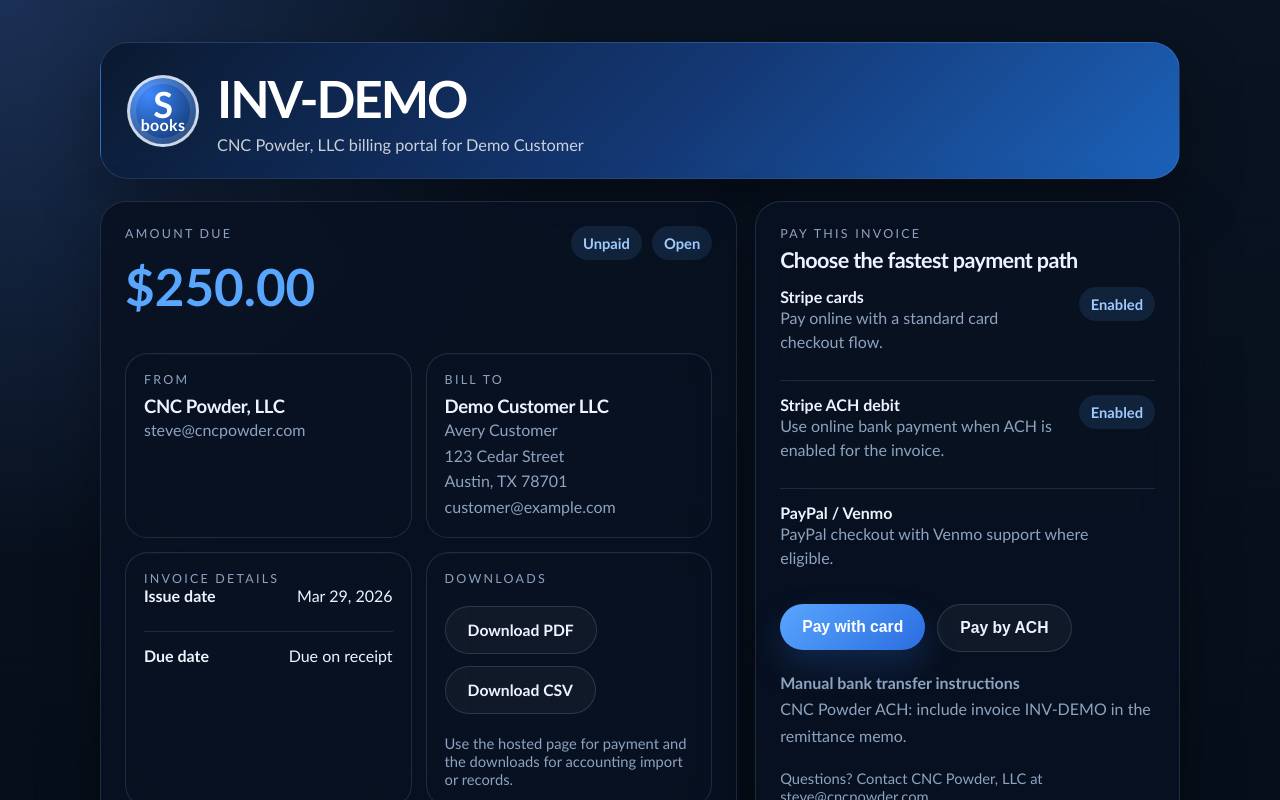
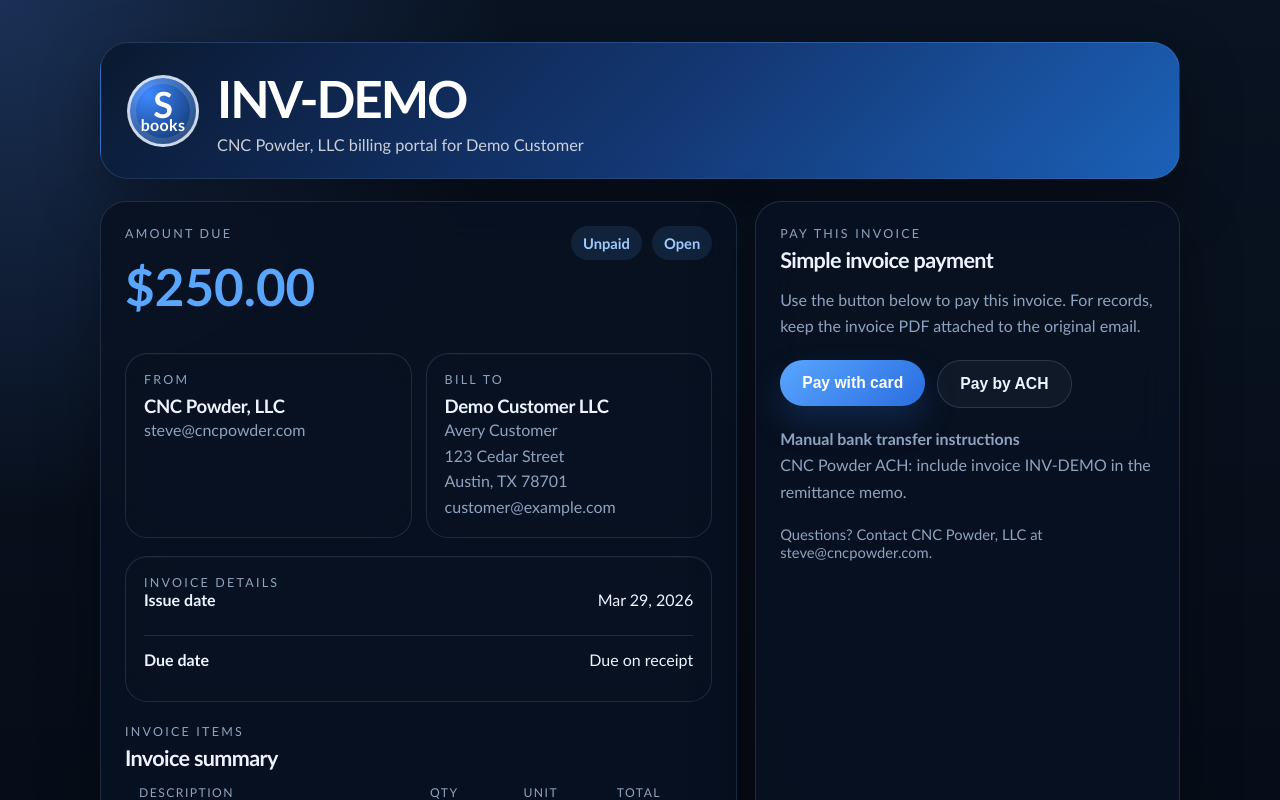
Before and after one commit to ssmithcnc/sbooks, a Next.js app in the folder hosted-payments/: page /invoice/demo-invoice in a window 1280 px wide. Shown: the top 800 px of the page. Built offline with nearby package versions, Linux system fonts and the light colour scheme; no server answers; the database is empty.

Commit message:
Limit invoice portal to ACH-only invoices

```diff
--- a/hosted-payments/app/invoice/[publicId]/page.tsx
+++ b/hosted-payments/app/invoice/[publicId]/page.tsx
@@ -56,6 +56,12 @@
     accept_paypal: false,
     accept_venmo: false,
   };
+  const showPortalExperience =
+    paymentOptions.accept_manual_ach &&
+    !paymentOptions.accept_stripe_card &&
+    !paymentOptions.accept_stripe_ach &&
+    !paymentOptions.accept_paypal &&
+    !paymentOptions.accept_venmo;
 
   return (
     <main className="shell">
@@ -107,7 +113,7 @@
         </div>
       </section>
 
-      <section className="invoice-portal-layout">
+      <section className={showPortalExperience ? "invoice-portal-layout" : "grid two"}>
         <article className="card">
           <div className="invoice-topbar">
             <div>
@@ -138,6 +144,7 @@
             </div>
           </div>
 
+          {showPortalExperience ? (
             <div className="invoice-summary-grid invoice-summary-grid-tight">
               <div className="card inset">
                 <div className="eyebrow">Invoice details</div>
@@ -168,12 +175,33 @@
                 <div className="footer-note">Use the hosted page for payment and the downloads for accounting import or records.</div>
               </div>
             </div>
+          ) : (
+            <div className="card inset" style={{ marginTop: 18 }}>
+              <div className="eyebrow">Invoice details</div>
+              <div className="meta-list">
+                <div className="meta-row">
+                  <span className="option-label">Issue date</span>
+                  <span>{formatDate(invoice.issue_date)}</span>
+                </div>
+                <div className="meta-row">
+                  <span className="option-label">Due date</span>
+                  <span>{formatDate(invoice.due_date)}</span>
+                </div>
+                {invoice.po_number ? (
+                  <div className="meta-row">
+                    <span className="option-label">PO number</span>
+                    <span>{invoice.po_number}</span>
+                  </div>
+                ) : null}
+              </div>
+            </div>
+          )}
 
           <section className="invoice-line-items">
             <div className="section-header">
               <div>
                 <div className="eyebrow">Invoice items</div>
-                <div className="section-title">Line items and totals</div>
+                <div className="section-title">{showPortalExperience ? "Line items and totals" : "Invoice summary"}</div>
               </div>
             </div>
 
@@ -215,7 +243,8 @@
 
         <aside className="card muted">
           <div className="eyebrow">Pay this invoice</div>
-          <div className="section-title">Choose the fastest payment path</div>
+          <div className="section-title">{showPortalExperience ? "Choose the fastest payment path" : "Simple invoice payment"}</div>
+          {showPortalExperience ? (
             <div className="option-list" style={{ marginTop: 14 }}>
               <div className="option">
                 <div>
@@ -239,6 +268,11 @@
                 <div>{(paymentOptions.accept_paypal || paymentOptions.accept_venmo) ? <span className="pill">Enabled</span> : null}</div>
               </div>
             </div>
+          ) : (
+            <div className="details" style={{ marginTop: 14 }}>
+              Use the button below to pay this invoice. For records, keep the invoice PDF attached to the original email.
+            </div>
+          )}
 
           <div className="cta-row">
             {paymentOptions.accept_stripe_card ? (
@@ -297,12 +331,14 @@
         </aside>
       </section>
 
+      {showPortalExperience ? (
         <section className="card" style={{ marginTop: 18 }}>
           <div className="eyebrow">Customer portal</div>
           <div className="details">
             This invoice page now combines hosted payment buttons, PDF download, CSV export, and a shareable public invoice URL.
           </div>
         </section>
+      ) : null}
     </main>
   );
 }
```
Lines whose indentation alone changed are shown as unchanged.
